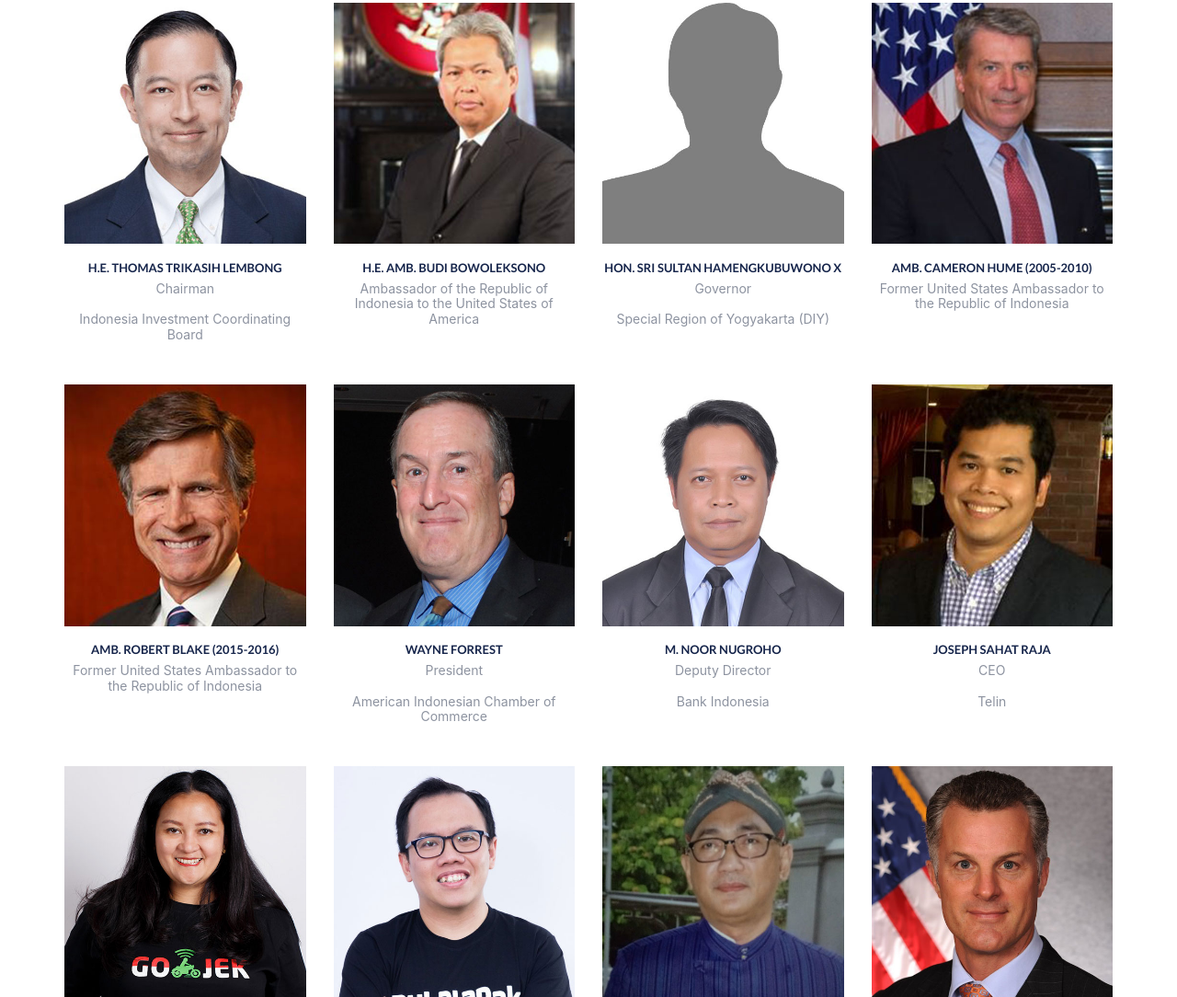
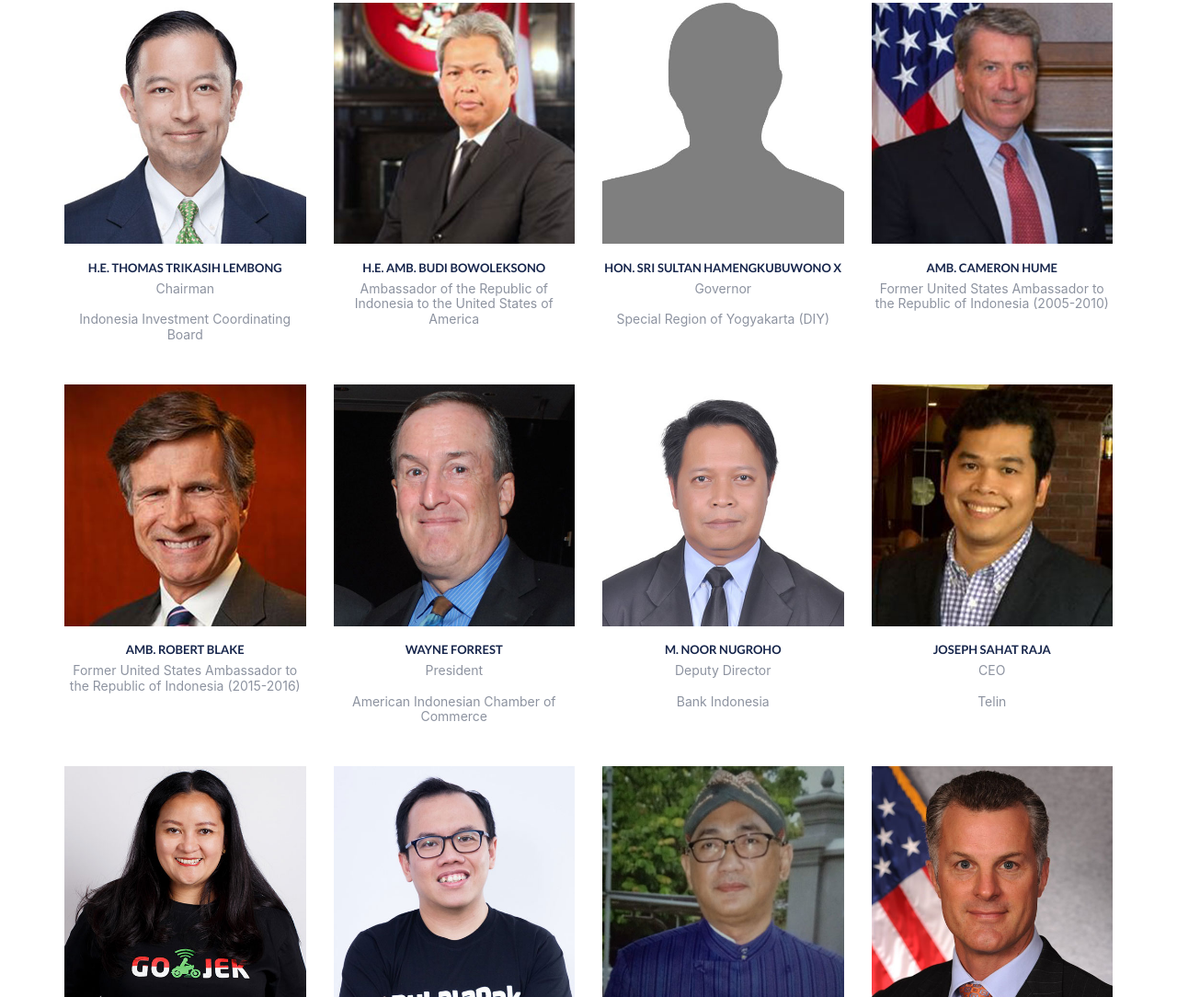
Before and after one commit to arlandi/ttif-2018, a Gatsby site: page / in a window 1280 px wide. Shown: the part 1603-2687 px from the top of the page at 92% size. Built offline with nearby package versions, Linux system fonts and the light colour scheme; Gatsby itself is replaced by a stand-in of ours.

Commit message:
spekaer title update

```diff
--- a/src/pages/index.js
+++ b/src/pages/index.js
@@ -139,8 +139,8 @@ const IndexPage = () => (
           <div className="col-sm-3">
             <div className="speaker">
               <div className="photo-wrapper"><img alt="" src={cameron} className="img-responsive" /></div>
-              <h3 className="name">Amb. Cameron Hume (2005-2010)</h3>
-              <p className="text-alt"><small>Former United States Ambassador to the Republic of Indonesia</small></p>
+              <h3 className="name">Amb. Cameron Hume</h3>
+              <p className="text-alt"><small>Former United States Ambassador to the Republic of Indonesia (2005-2010)</small></p>
             </div>
           </div>
         </div>
@@ -149,8 +149,8 @@ const IndexPage = () => (
           <div className="col-sm-3">
             <div className="speaker">
               <div className="photo-wrapper"><img alt="" src={robert} className="img-responsive" /></div>
-              <h3 className="name">Amb. Robert Blake (2015-2016)</h3>
-              <p className="text-alt"><small>Former United States Ambassador to the Republic of Indonesia</small></p>
+              <h3 className="name">Amb. Robert Blake</h3>
+              <p className="text-alt"><small>Former United States Ambassador to the Republic of Indonesia (2015-2016)</small></p>
             </div>
           </div>
           <div className="col-sm-3">
```
